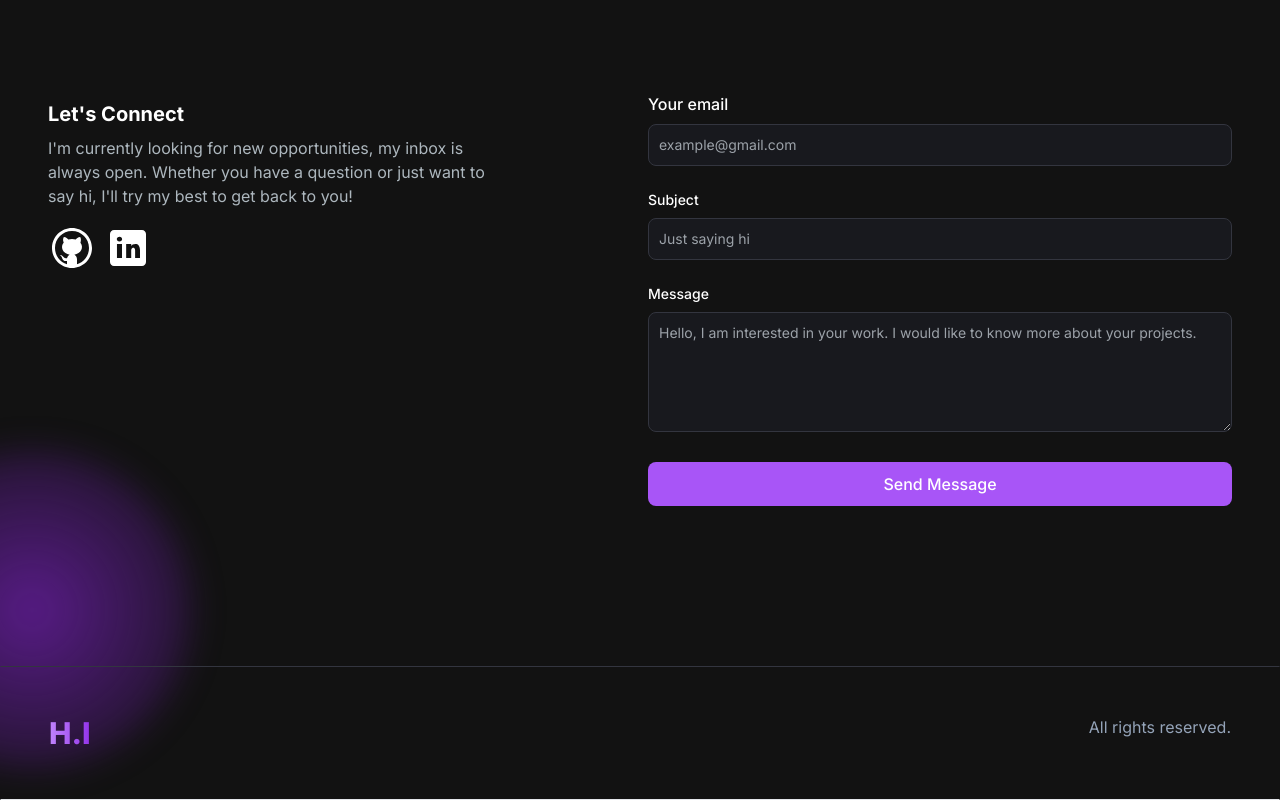
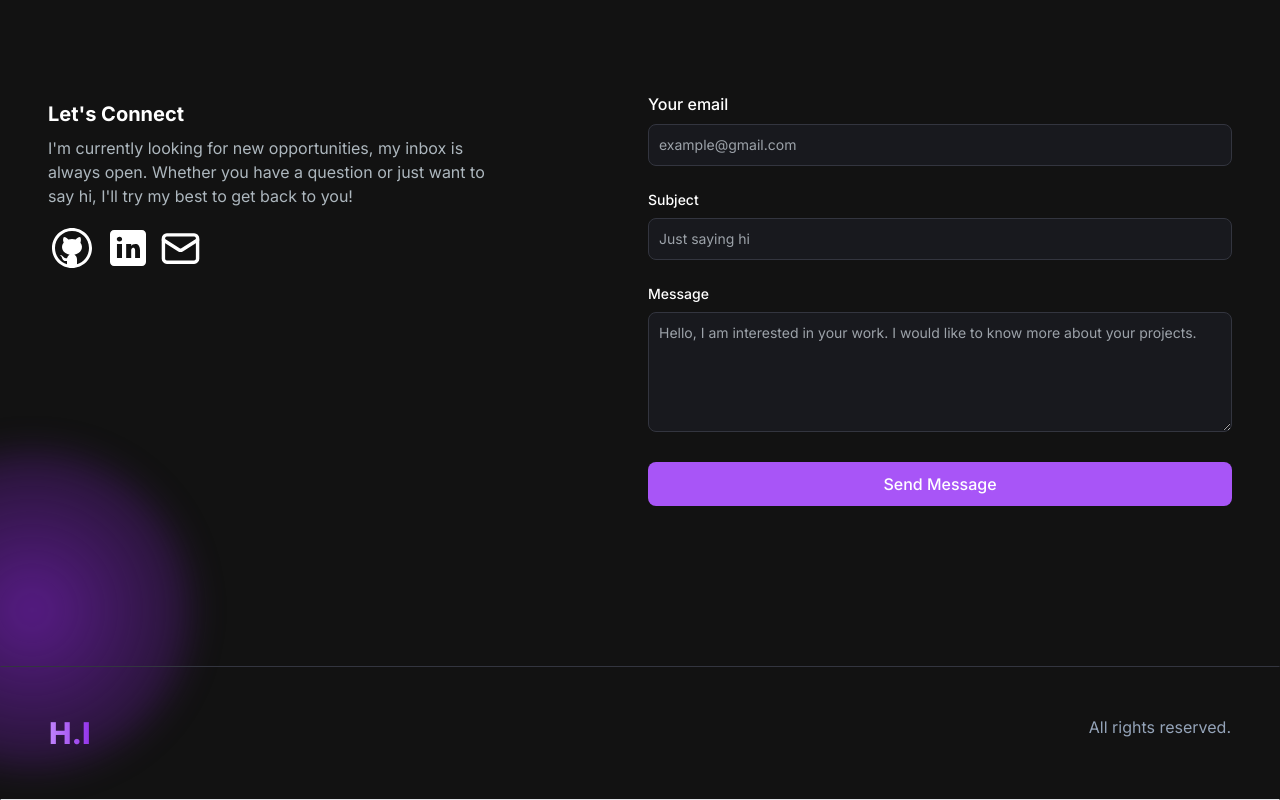
Before and after one commit to hopeifeanyi1/portfolio, a Next.js app: page / in a window 1280 px wide. Shown: the part 3024-3824 px from the top of the page. Built offline with nearby package versions, Linux system fonts and the light colour scheme.

Commit message:
added mailto

```diff
--- a/src/app/components/EmailSection.jsx
+++ b/src/app/components/EmailSection.jsx
@@ -2,6 +2,7 @@
 import React, { useState } from "react";
 import GithubIcon from "../../../public/github-icon.svg";
 import LinkedinIcon from "../../../public/linkedin-icon.svg";
+import MailIcon from "../../../public/mail-icon.svg";
 import Link from 'next/link'
 import Image from 'next/image'
 
@@ -60,6 +61,9 @@ const EmailSection = () => {
               <Link href="https://www.linkedin.com/in/hope-ifeanyi">
                 <Image src={LinkedinIcon} alt="Linkedin Icon" />
               </Link>
+              <Link href="mailto:hopeifeanyi2@gmail.com" >
+                <Image src={MailIcon} alt="Mail Icon" className="pt-1" />
+              </Link>
             </div>
         </div>
         <div>
```
Also changed, not shown: public/mail-icon.svg (added).
